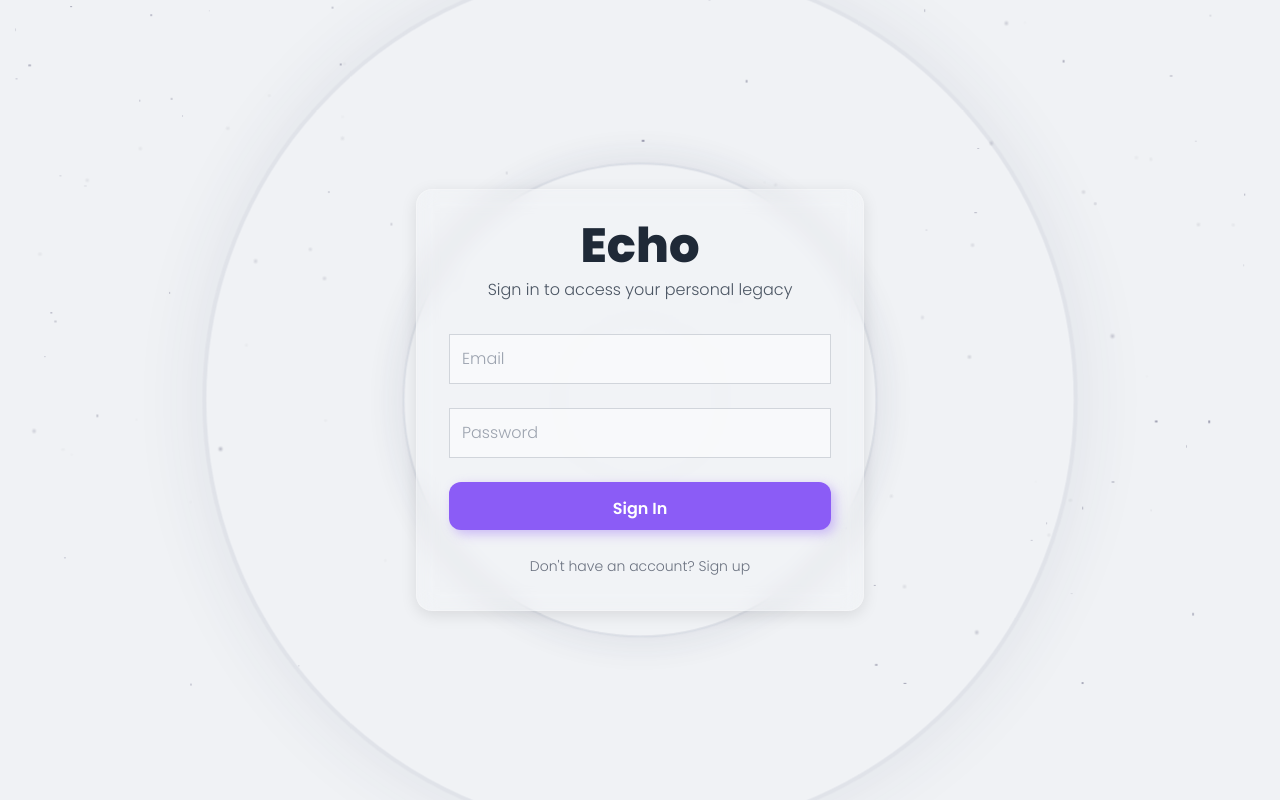
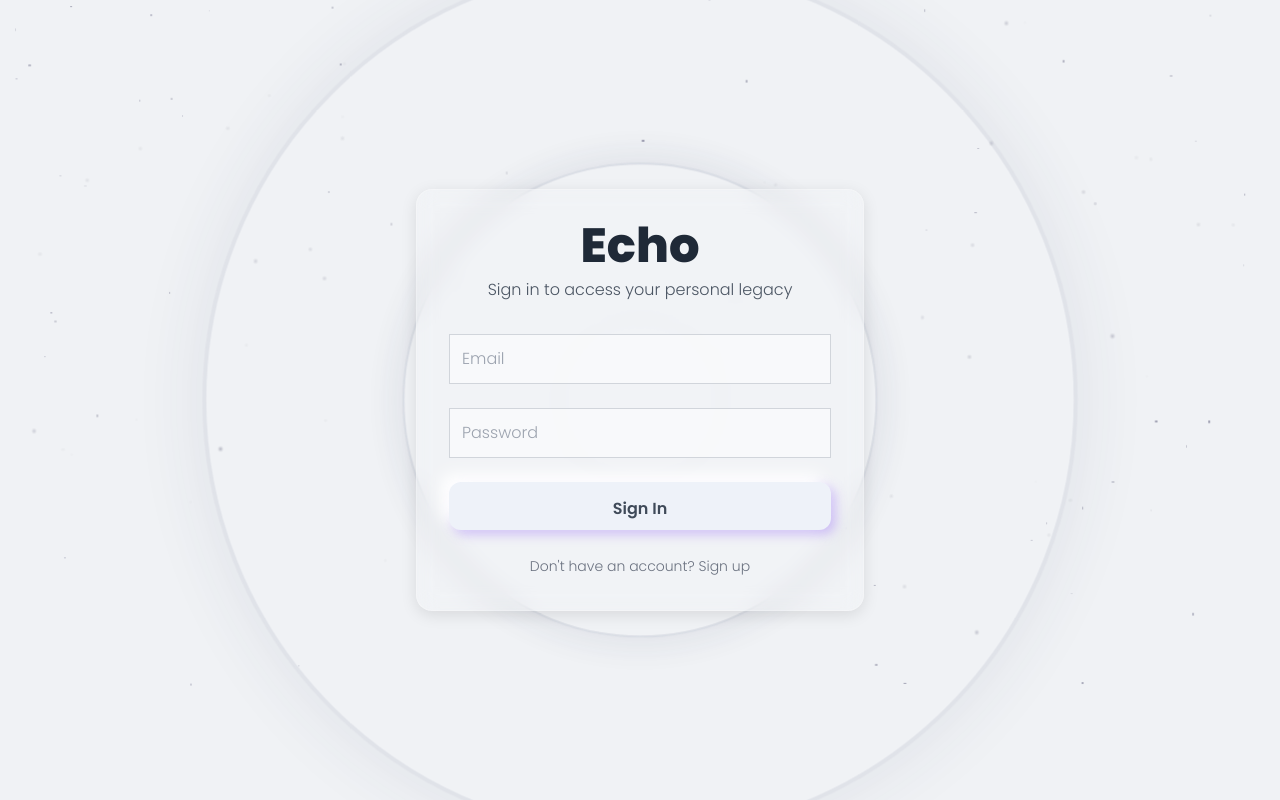
Before and after one commit to i-maq/projectecho-onboarding, a Next.js app: page / in a window 1280 px wide. Built offline with nearby package versions, Linux system fonts and the light colour scheme.

Commit message:
Fix Button Styling - White Face with Purple Shadow

```diff
--- a/app/globals.css
+++ b/app/globals.css
@@ -59,25 +59,31 @@
 }
 
 .neumorphic-button-light {
-  background: #8b5cf6; /* Purple background to match screenshot */
+  background: #eef2f9; /* Back to soft white neumorphic background */
   border: none;
   border-radius: 12px;
   padding: 15px 30px;
   font-size: 16px;
   font-family: var(--font-poppins);
   font-weight: 600; /* Semi-bold for buttons */
-  color: white; /* White text on purple background */
-  box-shadow: 4px 4px 12px rgba(139, 92, 246, 0.4); /* Soft purple shadow on bottom-right */
+  color: #3f4a59; /* Dark text on light background */
+  box-shadow:
+    -8px -8px 15px #ffffff,  /* White glow on top-left (neumorphic highlight) */
+    4px 4px 12px rgba(139, 92, 246, 0.4); /* Purple shadow on bottom-right */
   transition: all 0.2s ease-in-out;
   cursor: pointer;
 }
 .neumorphic-button-light:hover {
   transform: translateY(-1px); /* Subtle lift on hover */
-  box-shadow: 6px 6px 16px rgba(139, 92, 246, 0.5); /* Slightly stronger shadow on hover */
+  box-shadow:
+    -10px -10px 20px #ffffff,  /* Enhanced white glow on hover */
+    6px 6px 16px rgba(139, 92, 246, 0.5); /* Stronger purple shadow on hover */
 }
 .neumorphic-button-light:active {
   transform: translateY(0); /* Return to original position when pressed */
-  box-shadow: 2px 2px 8px rgba(139, 92, 246, 0.6); /* Smaller shadow when pressed */
+  box-shadow:
+    inset -4px -4px 8px #ffffff,  /* Inset white highlight when pressed */
+    inset 2px 2px 6px rgba(139, 92, 246, 0.6); /* Inset purple shadow when pressed */
 }
 
 /* --- Typography Utilities --- */
```
